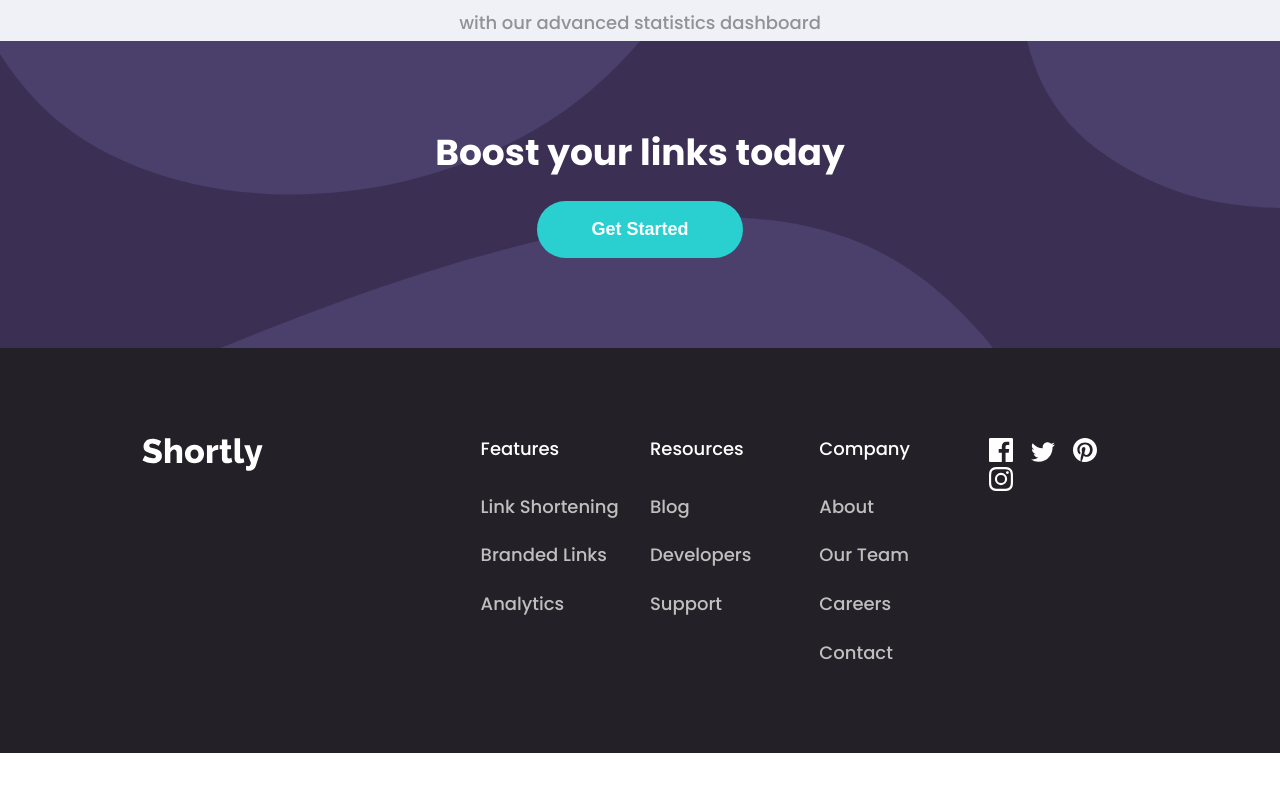
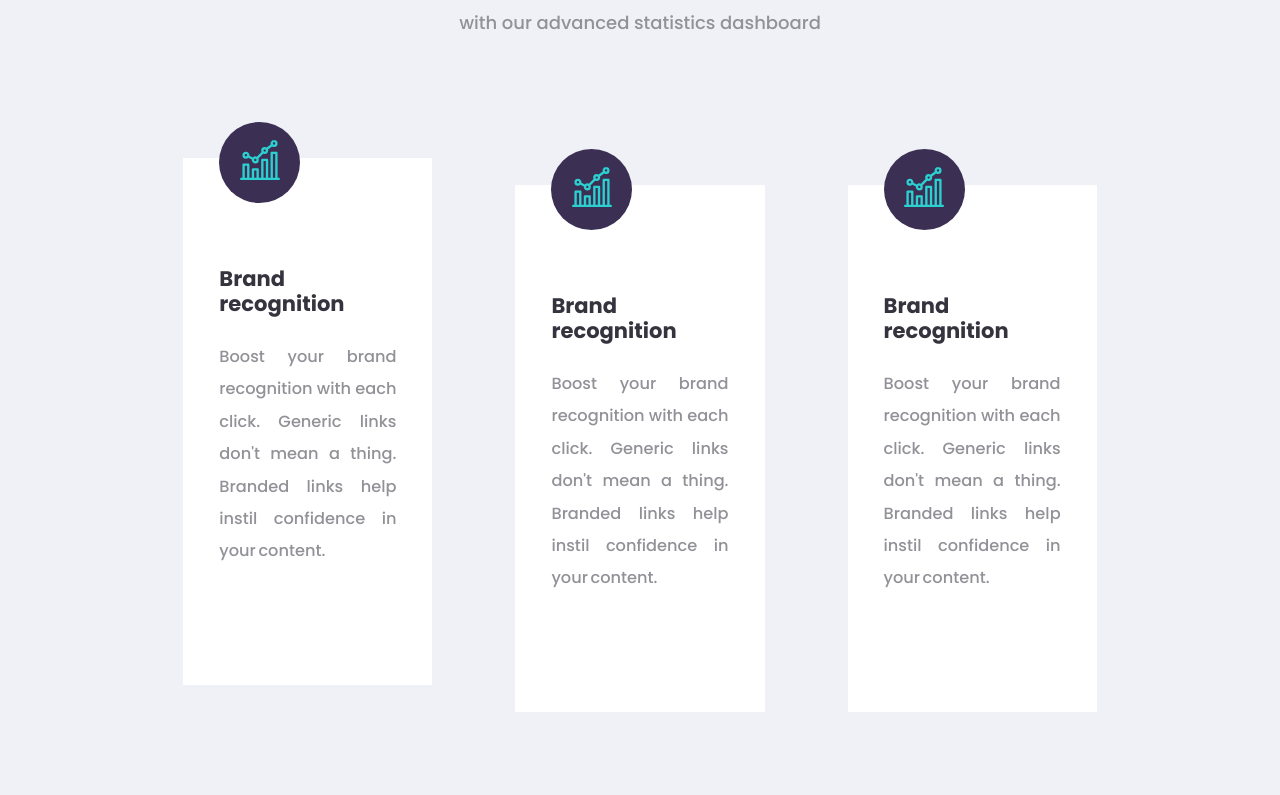
Before and after one commit to uchedotphp/url-shortener, a Vue app: page / in a window 1280 px wide. Shown: the part 1505-2300 px from the top of the page. Before the commit the page ends 2258 px from the top, so only its background shows below. Built offline with nearby package versions, Linux system fonts and the light colour scheme.

Commit message:
created single cards

```diff
--- a/src/components/AdvancedStatisticsSection.vue
+++ b/src/components/AdvancedStatisticsSection.vue
@@ -1,9 +1,48 @@
 <template>
   <div class="advanced">
     <LinkShortenerSection />
-    <div class="welcome doubled-container">
-      <h2>advanced statistics</h2>
-      <p>Track how your links are performing across the web with our advanced statistics dashboard</p>
+    <div class="doubled-container">
+      <div class="welcome">
+        <h2>advanced statistics</h2>
+        <p>Track how your links are performing across the web with our advanced statistics dashboard</p>
+      </div>
+      <div class="cards">
+        <el-row type="flex" class="row-bg" justify="space-around">
+          <el-col :xs="24" :span="6">
+            <div class="grid-content card">
+              <div class="img-box">
+                <img src="./../assets/images/icon-brand-recognition.svg" alt srcset />
+              </div>
+              <div class="body">
+                <h3>Brand recognition</h3>
+                <p>Boost your brand recognition with each click. Generic links don't mean a thing. Branded links help instil confidence in your content.</p>
+              </div>
+            </div>
+          </el-col>
+          <el-col :xs="24" :span="6">
+            <div class="grid-content card">
+              <div class="img-box">
+                <img src="./../assets/images/icon-brand-recognition.svg" alt srcset />
+              </div>
+              <div class="body">
+                <h3>Brand recognition</h3>
+                <p>Boost your brand recognition with each click. Generic links don't mean a thing. Branded links help instil confidence in your content.</p>
+              </div>
+            </div>
+          </el-col>
+          <el-col :xs="24" :span="6">
+            <div class="grid-content card">
+              <div class="img-box">
+                <img src="./../assets/images/icon-brand-recognition.svg" alt srcset />
+              </div>
+              <div class="body">
+                <h3>Brand recognition</h3>
+                <p>Boost your brand recognition with each click. Generic links don't mean a thing. Branded links help instil confidence in your content.</p>
+              </div>
+            </div>
+          </el-col>
+        </el-row>
+      </div>
     </div>
   </div>
 </template>
@@ -38,5 +77,50 @@ export default {
 .advanced p {
   text-align: center;
   line-height: 2;
+  padding-bottom: 5em;
+}
+
+.cards {
+  padding-bottom: 10em;
+}
+
+.card {
+  position: relative;
+  background: #fff;
+  max-width: 500px;
+  margin: auto;
+  // text-align: center;
+}
+
+.card > h3 {
+  // text-align: left;
+}
+
+.card .body {
+  padding: 0 2em 2em;
+}
+
+.card .body p {
+  text-align: justify;
+  word-spacing: -0.1em;
+  font-size: 0.9em;
+}
+
+.img-box {
+  position: relative;
+  top: -2em;
+  left: 2em;
+  background: hsl(257, 27%, 26%);
+  border-radius: 50%;
+  width: 4.5rem;
+  height: 4.5rem;
+  text-align: center;
+}
+
+.img-box img {
+  margin: 1em auto;
+  display: inline;
+  // height: 50%;
+  width: auto;
 }
 </style>
--- a/src/components/FooterSection.vue
+++ b/src/components/FooterSection.vue
@@ -63,7 +63,12 @@
             <ul class="social-links">
               <li>
                 <a href="#">
-                  <img src="./../assets/images/icon-facebook.svg" alt="facebook" srcset />
+                  <img
+                    class="facebook"
+                    src="./../assets/images/icon-facebook.svg"
+                    alt="facebook"
+                    srcset
+                  />
                 </a>
               </li>
               <li>
@@ -150,8 +155,11 @@ footer {
   background: none;
 }
 
-.social-links li a img:hover {
-  // background: red;
-  color: red;
+.facebook {
+  background: none;
+}
+
+.facebook:hover {
+  background-image: url("./../assets/images/icon-facebook-hovered.svg");
 }
 </style>
--- a/src/components/LinkShortenerSection.vue
+++ b/src/components/LinkShortenerSection.vue
@@ -26,6 +26,8 @@
         </el-form>
       </div>
     </div>
+
+    <div v-if="showReseutls = true">
       <el-row class="results">
         <el-col :xs="24" :span="16">
           <div class="grid-content bg-purple">
@@ -43,7 +45,6 @@
           </div>
         </el-col>
       </el-row>
-
       <el-row class="results">
         <el-col :xs="24" :span="16">
           <div class="grid-content bg-purple">
@@ -62,6 +63,7 @@
         </el-col>
       </el-row>
     </div>
+  </div>
 </template>
 
 <script>
@@ -72,6 +74,7 @@ export default {
       ruleForm: {
         link: ""
       },
+      showReseutls: false,
       rules: {
         link: [
           {
```
Also changed, not shown: src/assets/images/icon-facebook-hovered.svg (added). Lines whose indentation alone changed are shown as unchanged.
